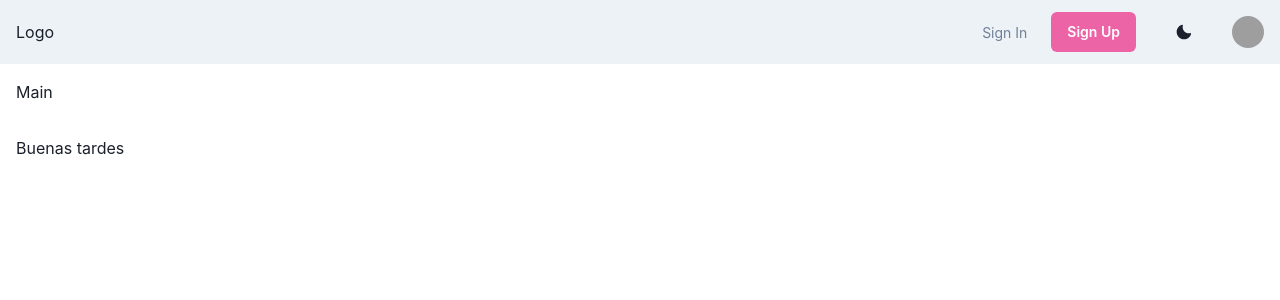
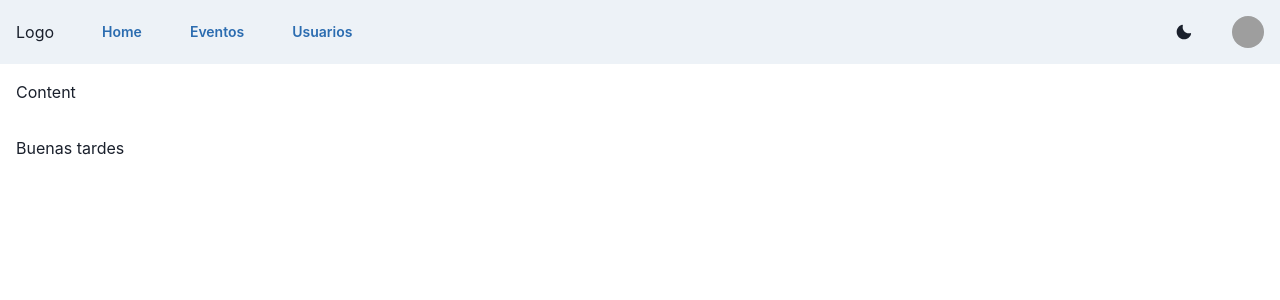
Before and after one commit to eugeniobenito/rest-api-node, a React (Vite) app in the folder frontend/: page / in a window 1280 px wide. Shown: the top 300 px of the page. Built offline with nearby package versions, Linux system fonts and the light colour scheme; grey boxes are pictures that could not be loaded.

Commit message:
modify buttons

```diff
--- a/frontend/src/components/Navbar.jsx
+++ b/frontend/src/components/Navbar.jsx
@@ -76,36 +76,33 @@ export default function Navbar() {
             >
               {loggedIn
                 ? linkTuples.map(([name, slug]) => (
-                    <Link
-                      key={slug}
+                  <Button
+                    as={Link}
                     to={slug}
-                      style={{
-                        boxShadow: "none",
-                        ":hover": {
-                          boxShadow: "0 4px 6px rgba(0, 0, 0, 0.1)",
-                        },
-                      }}
-                    >
-                      {name}
-                    </Link>
+                    fontSize={"sm"}
+                    colorScheme='blue' variant='ghost'
+                  > {name}
+                    </Button>
+
                   ))
                 : null}
             </HStack>
           </HStack>
           <Flex alignItems={"center"}>
-            {!loggedIn ? (
             <Stack
               flex={{ base: 1, md: 0 }}
               justify={"flex-end"}
               direction={"row"}
               spacing={6}
             >
+              {!loggedIn ? (
+                <>
                   <Button
-                  as={"a"}
+                    as={Link}
+                    to="/users"
                     fontSize={"sm"}
                     fontWeight={400}
                     variant={"link"}
-                  href={"#"}
                   >
                     Sign In
                   </Button>
@@ -122,6 +119,12 @@ export default function Navbar() {
                   >
                     Sign Up
                   </Button>
+                  <Button onClick={toggleColorMode}>
+                    {colorMode === "light" ? <MoonIcon /> : <SunIcon />}
+                  </Button>{" "}
+                </>
+              ) : (
+                <>
                 <Button onClick={toggleColorMode}>
                     {colorMode === "light" ? <MoonIcon /> : <SunIcon />}
                   </Button>
@@ -159,8 +162,8 @@ export default function Navbar() {
                     <MenuItem>Logout</MenuItem>
                   </MenuList>
                 </Menu>
+                </>)}
             </Stack>
-            ) : null}
           </Flex>
         </Flex>
         {/*
--- a/frontend/src/contexts/UserContext.jsx
+++ b/frontend/src/contexts/UserContext.jsx
@@ -1,7 +1,7 @@
 import { useState, createContext } from "react";
 
 export const UserContext = createContext({
-  loggedIn: false,
+  loggedIn: true,
 });
 
 export function UserProvider(props) {
```
Lines whose indentation alone changed are shown as unchanged.
